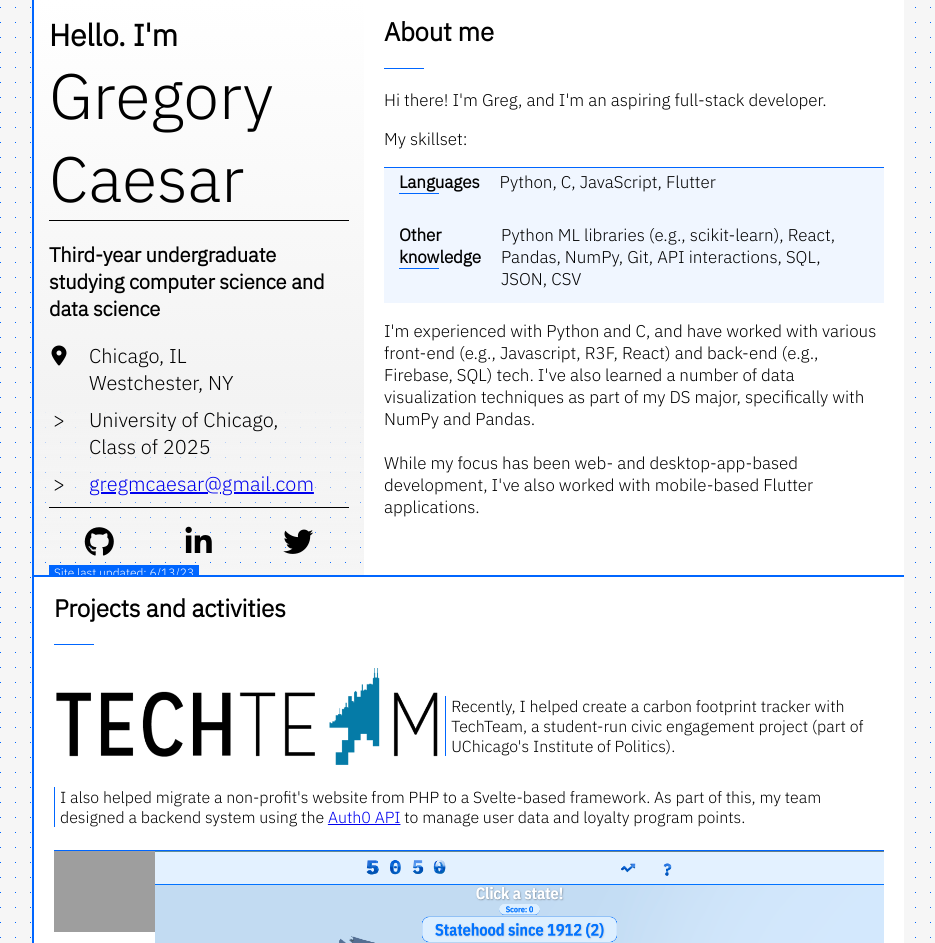
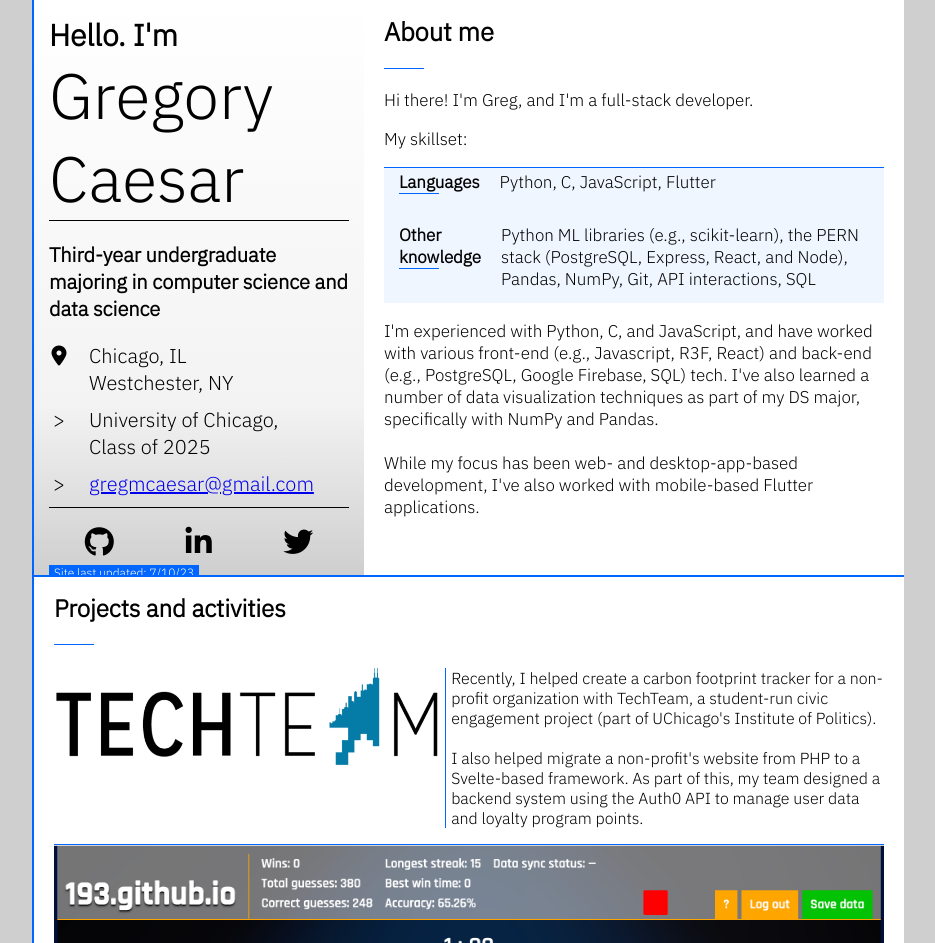
Before and after one commit to Aufsteyegen/Aufsteyegen.github.io, a plain HTML site: page index.html in a window 1280 px wide. Shown: the top 943 px of the page, without its empty margins (172-1107 px from the left). Drawn offline with Linux system fonts and the light colour scheme; grey boxes are pictures that could not be loaded.

Commit message:
Add files via upload
'removes 5050 game, adds 193 game and description'

```diff
--- a/index.html
+++ b/index.html
@@ -18,7 +18,7 @@
             <div id="hello-message"><h3>Hello. I'm</h3></div>
             <div id="name"><h1>Gregory Caesar</h1></div>
             <div class="horizontal-line"></div>
-            <div><h3>Third-year undergraduate studying computer science and data science</h3></div>
+            <div><h3>Third-year undergraduate majoring in computer science and data science</h3></div>
             <div class="sidebar-list">
                 <li title="Academic-year residence: Chicago, IL; Permanent residence: Westchester, NY"><div class="list-icon"><i class="fa-solid fa-location-dot"></i>
                     </div><div>Chicago, IL<br>Westchester, NY</div>
@@ -43,20 +43,20 @@
                 </li>
 
                 </div>
-                <div id="last-updated">Site last updated: 6/13/23</div>
+                <div id="last-updated">Site last updated: 7/10/23</div>
             </div>
         </div>
         <div class="body">
             <div>
                 <h2>About me</h2>
                 <div class="horizontal-line-small"></div>
-                <p>Hi there! I'm Greg, and I'm an aspiring full-stack developer.</p>
+                <p>Hi there! I'm Greg, and I'm a full-stack developer.</p>
                 <p>My skillset:</p>
                 <div class="body-segment">
                     <li><div id="languages"><b>Languages</b><div class="horizontal-line-small"></div></div><div>Python, C, JavaScript, Flutter</div></li>
-                    <li><div id="other-knowledge"><b>Other knowledge</b><div class="horizontal-line-small"></div></div><div>Python ML libraries (e.g., scikit-learn), React, Pandas, NumPy, Git, API interactions, SQL, JSON, CSV</div></li>
+                    <li><div id="other-knowledge"><b>Other knowledge</b><div class="horizontal-line-small"></div></div><div>Python ML libraries (e.g., scikit-learn), the PERN stack (PostgreSQL, Express, React, and Node), Pandas, NumPy, Git, API interactions, SQL</div></li>
                 </div>
-                <p>I'm experienced with Python and C, and have worked with various front-end (e.g., Javascript, R3F, React) and back-end (e.g., Firebase, SQL) tech. I've also learned a number of data visualization techniques as part of my DS major, specifically with NumPy and Pandas.<br><br>
+                <p>I'm experienced with Python, C, and JavaScript, and have worked with various front-end (e.g., Javascript, R3F, React) and back-end (e.g., PostgreSQL, Google Firebase, SQL) tech. I've also learned a number of data visualization techniques as part of my DS major, specifically with NumPy and Pandas.<br><br>
                     While my focus has been web- and desktop-app-based development, I've also worked with mobile-based Flutter applications. </p>
             </div>
         </div>
@@ -66,27 +66,22 @@
                 <h2>Projects and activities</h2>
                 <div class="horizontal-line-small"></div>
                 <div class="body-segment-2">
-                    <li id="body-segment-2-li"><div id="tech-team-img"><a href="https://www.uchicagotechteam.com/"><img width="400" src="./TechTeam900.png"></a>
+                    <li><div id="tech-team-img"><a href="https://www.uchicagotechteam.com/"><img width="400" src="./TechTeam900.png"></a>
                         </div>
-                        <div class="tt-segment-content">Recently, I helped create a carbon footprint tracker with TechTeam, a student-run civic engagement project (part of UChicago's Institute of Politics).
-                        </div>
+                        <div class="tt-segment-content">Recently, I helped create a carbon footprint tracker for a non-profit organization with TechTeam, a student-run civic engagement project (part of UChicago's Institute of Politics). <br><br>I also helped migrate a non-profit's website from PHP to a Svelte-based framework.
+                         As part of this, my team designed a backend system using the Auth0 API to manage user data and loyalty program points.</div>
                     </li>
                 </div>
-                <div class="body-segment-content-1">I also helped migrate a non-profit's website from PHP to a Svelte-based framework.
-                    As part of this, my team designed a backend system using the <a href="https://auth0.com/docs/api">Auth0 API</a> to manage user data and loyalty program points.</div>
                 <div class="projects-container">
+                <div class="body-segment-2" id="g5050">
+                    <div class="body-segment-img"><a href="https://github.com/Aufsteyegen/193-game"><img src="./193-thumbnail.png"></a></div>
+                    <div class="body-segment-content">An immersive geography learning game developed using React-Three-Fiber APIs</div>
+                    <div className="body-segment-divider">-</div>
                 <div class="body-segment-2" id="flixster">
-                    <div class="body-segment-img"><a href="https://github.com/Aufsteyegen/site-week1-project1-flixster-starter"><img src="./flixster.png"></a>
+                    <div class="body-segment-img"><a href="https://aufsteyegen.github.io/site-week1-project1-flixster-starter/"><img src="./flixster.png"></a>
                         </div>
                         <div class="body-segment-content">A JavaScript-based movie repository. Draws from <a href="https://developer.themoviedb.org/reference/intro/getting-started">The Movie Database API.</a>
-                            </div>
-
-                </div>
-                <div class="body-segment-2" id="g5050">
-                    <div class="body-segment-img"><a href="https://5050-game.com/"><img src="./5050g.png"></a>
                         </div>
-                        <div class="body-segment-content">A web game developed using R3F.
-                            Hosted using Google Firebase.
                 </div>
             </div>
 
--- a/style.css
+++ b/style.css
@@ -14,15 +14,6 @@
 
 img {
     border-top: 1px solid #0066ff;
-    transition: transform 0.15s ease;
-}
-
-#body-segment-2-li {
-    margin-bottom: 0;
-}
-
-img:hover {
-    transform: scale(0.95);
 }
 
 .sidebar {
@@ -96,11 +87,9 @@ img:hover {
 }
 
 .sidebar-list {
-    display: flex;
     list-style-type: none;
     padding: 0;
     font-size: 20px;
-    flex-wrap: wrap;
     width: 100%;
 }
 
@@ -134,8 +123,7 @@ i:hover {
 body {
     font-family: 'IBM Plex Sans', sans-serif;
     margin-top: 0px;
-    background-color: #ffffff;
-    background-image: radial-gradient(#0066ff 0.75px, #f6f6f6 0.75px);
+    background-color: #cfcfcf;
     background-size: 15px 15px;
     margin-bottom: 0px;
 }
@@ -192,24 +180,18 @@ h1 {
     border-left: none;
 }
 
-.body-segment-2 li {
+.body-segment-divider {
+    height: 1px;
+    border-bottom: 1px solid #0066ff;
+    width: 100%;
+    margin: 20px;
     display: flex;
-    justify-content: center;
-    align-items: center;
 }
 
 .body-segment-content {
     border-left: 1px solid #0066ff;
     padding-left: 5px;
-    max-width: 250px;
-}
 
-.body-segment-content-1 {
-    border-left: 1px solid #0066ff;
-    padding-left: 5px;
-    min-width: 50%;
-    max-width: 100%;
-    margin-bottom: 20px;
 }
 
 .tt-segment-content {
```
Also changed, not shown: 193-thumbnail.png (added).
